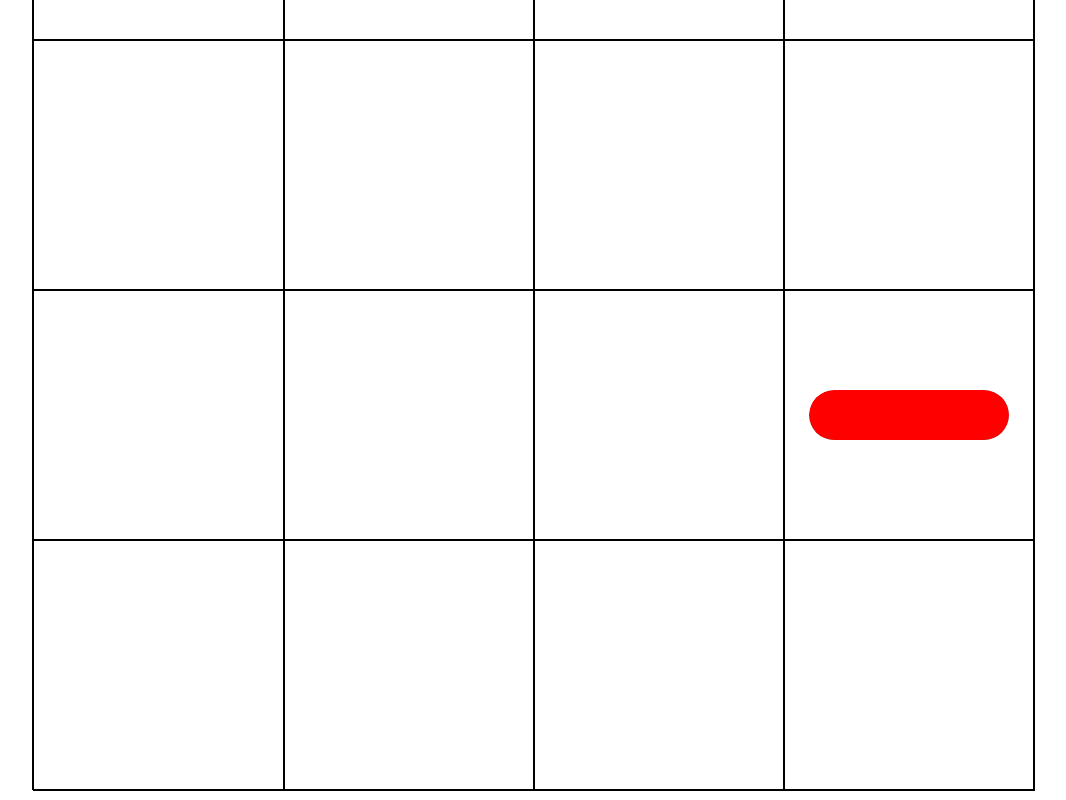
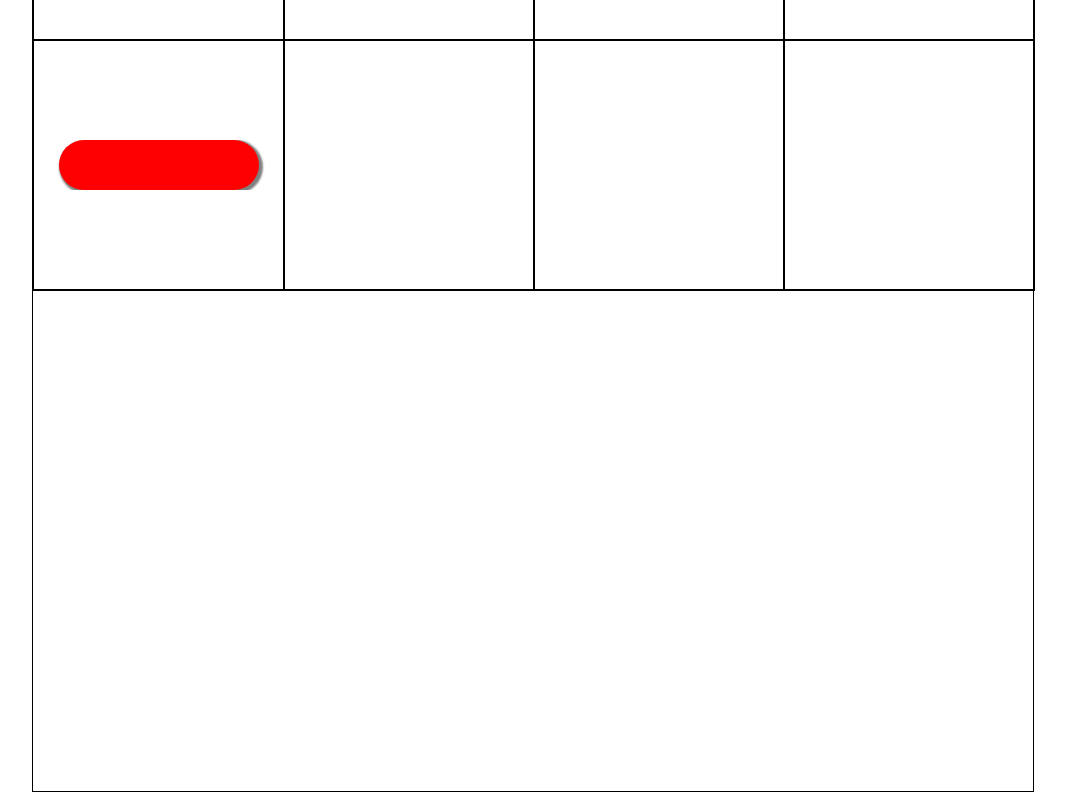
Before and after one commit to grantmontgomery/DragNDropTest, a React (Create React App) app: page / in a window 1280 px wide. Shown: the part 220-1020 px from the top of the page, without its empty margins (107-1173 px from the left). Built offline with nearby package versions, Linux system fonts and the light colour scheme.

Commit message:
added area to experiment other drag capabilities.

```diff
--- a/src/App.js
+++ b/src/App.js
@@ -1,14 +1,33 @@
 import React, { Component } from "react";
+import { Experiment } from "./components";
 import { Grid } from "./components";
 
 class App extends Component {
   constructor(props) {
     super(props);
   }
+
+  drop = event => {
+    const { target } = event;
+    event.preventDefault();
+    const piece_id = event.dataTransfer.getData("piece_id");
+    const card = document.getElementById(piece_id);
+    target.appendChild(card);
+    card.style.display = "inline-block";
+    card.classList.remove("dragged");
+    target.appendChild(card);
+    target.classList.remove("grid-over");
+  };
+
+  dragOver = event => {
+    event.preventDefault();
+  };
+
   render() {
     return (
       <React.Fragment>
-        <Grid></Grid>
+        <Grid drop={this.drop} dragOver={this.dragOver}></Grid>
+        <Experiment drop={this.drop} dragOver={this.dragOver}></Experiment>
       </React.Fragment>
     );
   }
--- /dev/null
+++ b/src/components/Experiment/Experiment.css
@@ -0,0 +1,7 @@
+.experiment-wrapper {
+  height: 500px;
+  width: 1000px;
+  border: solid 1px black;
+  margin-left: auto;
+  margin-right: auto;
+}
--- /dev/null
+++ b/src/components/Experiment/Experiment.jsx
@@ -0,0 +1,18 @@
+import React, { Component } from "react";
+import "./Experiment.css";
+
+class Experiment extends Component {
+  state = {};
+  render() {
+    const { dragOver, drop } = this.props;
+    return (
+      <div
+        className="experiment-wrapper"
+        onDragOver={dragOver}
+        onDrop={drop}
+      ></div>
+    );
+  }
+}
+
+export default Experiment;
--- /dev/null
+++ b/src/components/Experiment/index.js
@@ -0,0 +1 @@
+export { default as Experiment } from "./Experiment";
--- a/src/components/Grid/Grid.css
+++ b/src/components/Grid/Grid.css
@@ -1,11 +1,11 @@
 .grid-wrapper {
   border: 1px solid black;
-  height: 1000px;
+  height: 500px;
   width: 1000px;
   margin-right: auto;
   margin-left: auto;
   display: grid;
   grid-template-columns: 25% 25% 25% 25%;
-  grid-template-rows: 25% 25% 25% 25%;
+  grid-template-rows: 50% 50%;
   transition: 200ms ease-in;
 }
--- a/src/components/Grid/Grid.jsx
+++ b/src/components/Grid/Grid.jsx
@@ -11,121 +11,49 @@ class Grid extends Component {
     };
   }
 
-  drop = event => {
-    const { target } = event;
-    event.preventDefault();
-    const piece_id = event.dataTransfer.getData("piece_id");
-    const card = document.getElementById(piece_id);
-    target.appendChild(card);
-    card.style.display = "inline-block";
-    card.classList.remove("dragged");
-    target.appendChild(card);
-    target.classList.remove("grid-over");
-  };
-  dragOver = event => {
-    event.preventDefault();
-  };
   render() {
     const { highlighted } = this.state;
+    const { drop, dragOver } = this.props;
     return (
       <div className="grid-wrapper">
         <Square
           highlighted={highlighted}
-          drop={this.drop}
-          dragOver={this.dragOver}
+          drop={drop}
+          dragOver={dragOver}
           OnDragLeave={() => this.dragLeave()}
         ></Square>
         <Square
           highlighted={highlighted}
-          drop={this.drop}
-          dragOver={this.dragOver}
-          OnDragLeave={this.dragLeave}
+          drop={drop}
+          dragOver={dragOver}
         ></Square>
         <Square
           highlighted={highlighted}
-          drop={this.drop}
-          dragOver={this.dragOver}
-          OnDragLeave={this.dragLeave}
+          drop={drop}
+          dragOver={dragOver}
         ></Square>
         <Square
           highlighted={highlighted}
-          drop={this.drop}
-          dragOver={this.dragOver}
-          OnDragLeave={this.dragLeave}
+          drop={drop}
+          dragOver={dragOver}
         ></Square>
-        <Square
-          highlighted={highlighted}
-          drop={this.drop}
-          dragOver={this.dragOver}
-          OnDragLeave={this.dragLeave}
-        ></Square>
-        <Square
-          highlighted={highlighted}
-          drop={this.drop}
-          dragOver={this.dragOver}
-          OnDragLeave={this.dragLeave}
-        ></Square>
-        <Square
-          highlighted={highlighted}
-          drop={this.drop}
-          dragOver={this.dragOver}
-          OnDragLeave={this.dragLeave}
-        ></Square>
-        <Square
-          highlighted={highlighted}
-          drop={this.drop}
-          dragOver={this.dragOver}
-          OnDragLeave={this.dragLeave}
-        ></Square>
-        <Square
-          highlighted={highlighted}
-          drop={this.drop}
-          dragOver={this.dragOver}
-          OnDragLeave={this.dragLeave}
-        ></Square>
-        <Square
-          highlighted={highlighted}
-          drop={this.drop}
-          dragOver={this.dragOver}
-          OnDragLeave={this.dragLeave}
-        ></Square>
-        <Square
-          highlighted={highlighted}
-          drop={this.drop}
-          dragOver={this.dragOver}
-          OnDragLeave={this.dragLeave}
-        ></Square>
-        <Square
-          highlighted={highlighted}
-          drop={this.drop}
-          dragOver={this.dragOver}
-          OnDragLeave={this.dragLeave}
-        >
+        <Square highlighted={highlighted} drop={drop} dragOver={dragOver}>
           <Piece></Piece>
         </Square>
         <Square
           highlighted={highlighted}
-          drop={this.drop}
-          dragOver={this.dragOver}
-          OnDragLeave={this.dragLeave}
+          drop={drop}
+          dragOver={dragOver}
         ></Square>
         <Square
           highlighted={highlighted}
-          drop={this.drop}
-          dragOver={this.dragOver}
-          OnDragLeave={this.dragLeave}
+          drop={drop}
+          dragOver={dragOver}
         ></Square>
         <Square
           highlighted={highlighted}
-          drop={this.drop}
-          dragOver={this.dragOver}
-          OnDragLeave={this.dragLeave}
-        ></Square>
-        <Square
-          highlighted={highlighted}
-          drop={this.drop}
-          dragOver={this.dragOver}
-          OnDragLeave={this.dragLeave}
+          drop={drop}
+          dragOver={dragOver}
         ></Square>
       </div>
     );
--- a/src/components/Piece/Piece.css
+++ b/src/components/Piece/Piece.css
@@ -4,10 +4,12 @@
   background: red;
   box-shadow: gray 2px 2px 2px 2px;
   border-radius: 50px;
+  margin-right: auto;
+  margin-left: auto;
 }
 
 .piece-handle {
-  width: 200px;
+  width: 250px;
   height: 50px;
   top: 100px;
   overflow: hidden;
--- a/src/components/Square/Square.css
+++ b/src/components/Square/Square.css
@@ -2,11 +2,13 @@
   height: 250px;
   width: 250px;
   position: relative;
-  text-align: center;
   margin: 0;
   border: solid 1px black;
+  text-align: center;
+  transition: 400ms cubic-bezier(0.23, 1, 0.32, 1);
 }
 
 .hover {
-  background: black;
+  background: rgb(240, 240, 240);
+  transition: 400ms cubic-bezier(0.23, 1, 0.32, 1);
 }
--- a/src/components/index.js
+++ b/src/components/index.js
@@ -1 +1,2 @@
 export { Grid } from "./Grid";
+export { Experiment } from "./Experiment";
```
